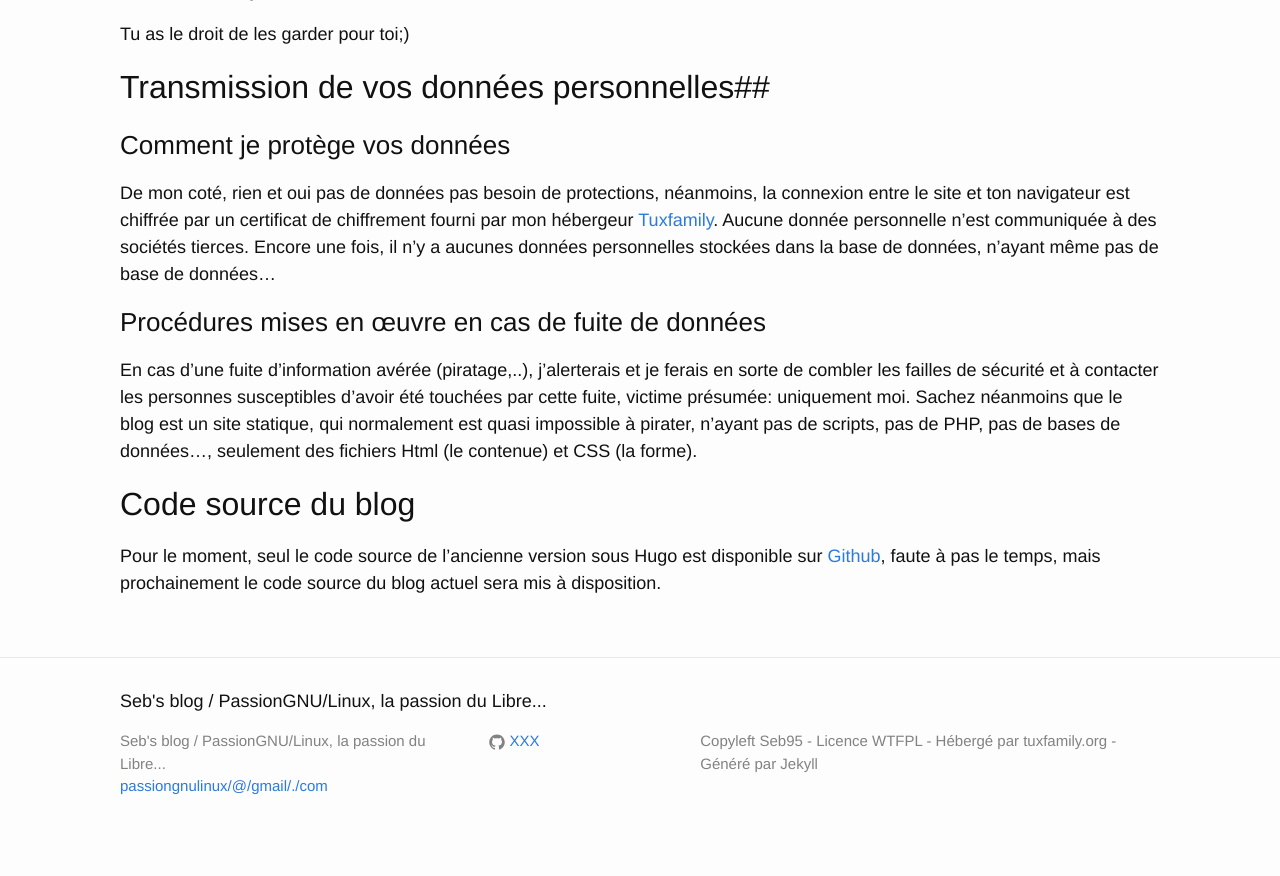
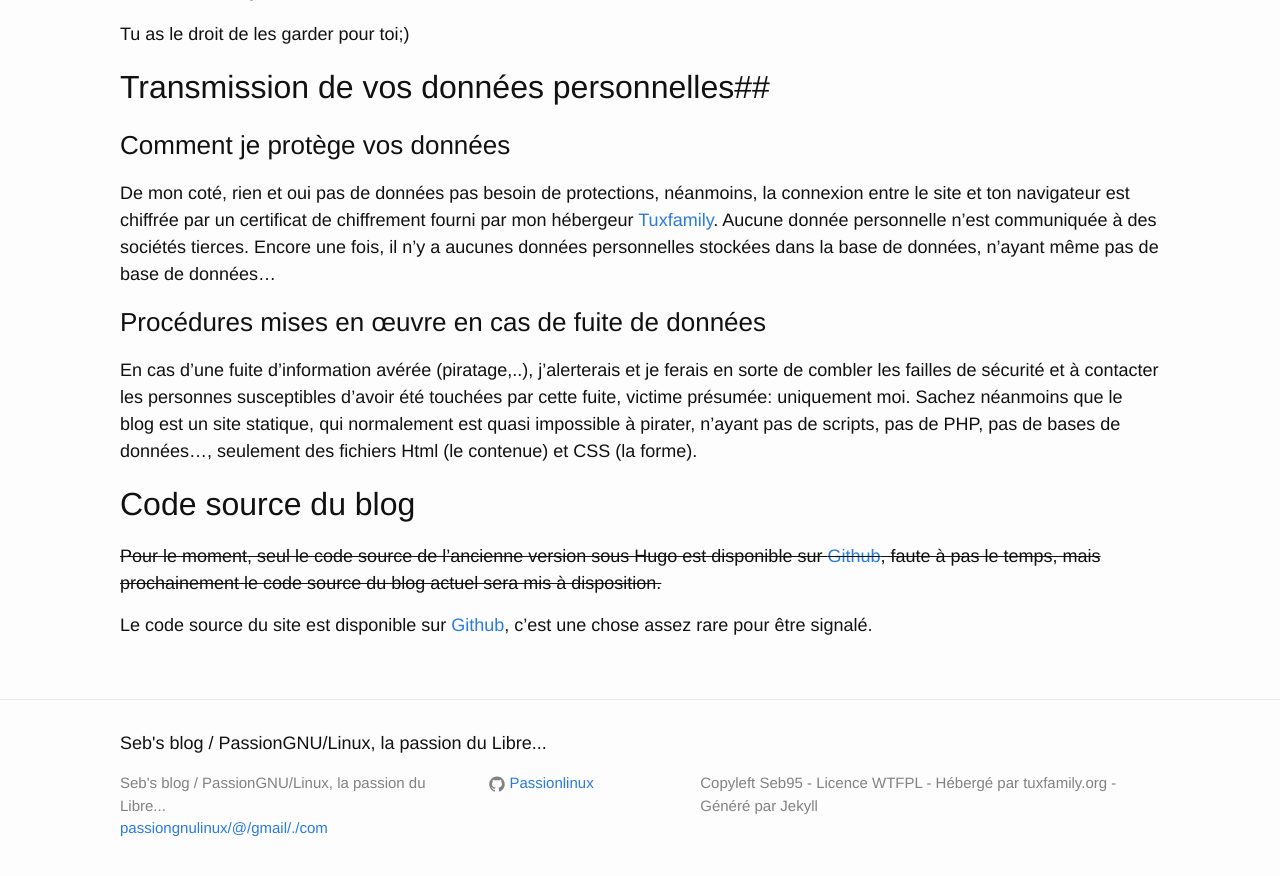
Before and after one commit to Passionlinux/blog-generate, a Jekyll site: the page built from mentions-legales.md, in a window 1280 px wide and 900 px high, scrolled down 1249 px. Shown: the top 876 px of the window. Built offline with Jekyll 4.4.1, drawn with Linux system fonts in a browser that asks for light colours.

```diff
--- a/_config.yml
+++ b/_config.yml
@@ -13,7 +13,7 @@ description: > # this means to ignore newlines until "baseurl:"
 baseurl: "" # the subpath of your site, e.g. /blog
 url: "https://passiongnulinux.tuxfamily.org/" # the base hostname & protocol for your site
 twitter_username:
-github_username: XXX
+github_username: Passionlinux
 
 # Build settings
 markdown: kramdown
--- a/mentions-legales.md
+++ b/mentions-legales.md
@@ -43,4 +43,6 @@ En cas d’une fuite d’information avérée (piratage,..), j'alerterais et je
 
 ## Code source du blog
 
-Pour le moment, seul le code source de l'ancienne version sous Hugo est disponible sur [Github](https://github.com/Passionlinux/blog-generate), faute à pas le temps, mais prochainement le code source du blog actuel sera mis à disposition.
+~~Pour le moment, seul le code source de l'ancienne version sous Hugo est disponible sur [Github](https://github.com/Passionlinux/blog-generate), faute à pas le temps, mais prochainement le code source du blog actuel sera mis à disposition.~~
+
+Le code source du site est disponible sur [Github](https://github.com/Passionlinux/blog-generate), c'est une chose assez rare pour être signalé.
```
Also changed, not shown: _posts/2018-10-09-codesource-est-la.md (added, +9 -0 lines), 4 other files.
